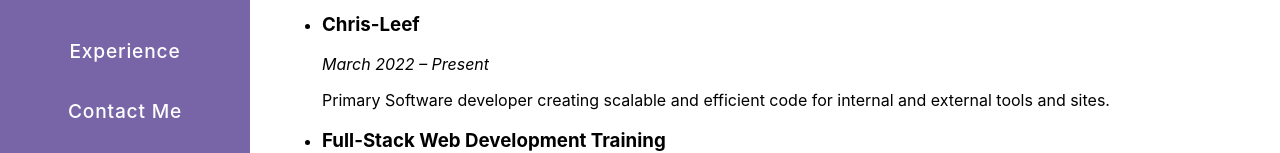
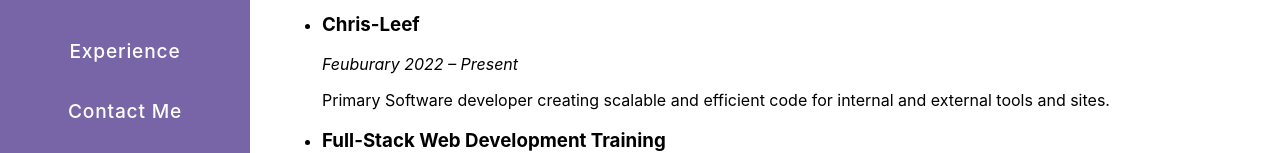
Before and after one commit to SeanSlicer/Personal_Site_React, a Next.js app: page / in a window 1280 px wide. Shown: the part 349-502 px from the top of the page. Built offline with nearby package versions, Linux system fonts and the light colour scheme.

Commit message:
Chris leef Date Update.

```diff
--- a/src/pages/index.js
+++ b/src/pages/index.js
@@ -49,7 +49,7 @@
             <li>
               <h3>Chris-Leef</h3>
               <p>
-                <em>March 2022 &ndash; Present</em>
+                <em>Feuburary 2022 &ndash; Present</em>
               </p>
               <p>
                 Primary Software developer creating scalable and efficient code
```
